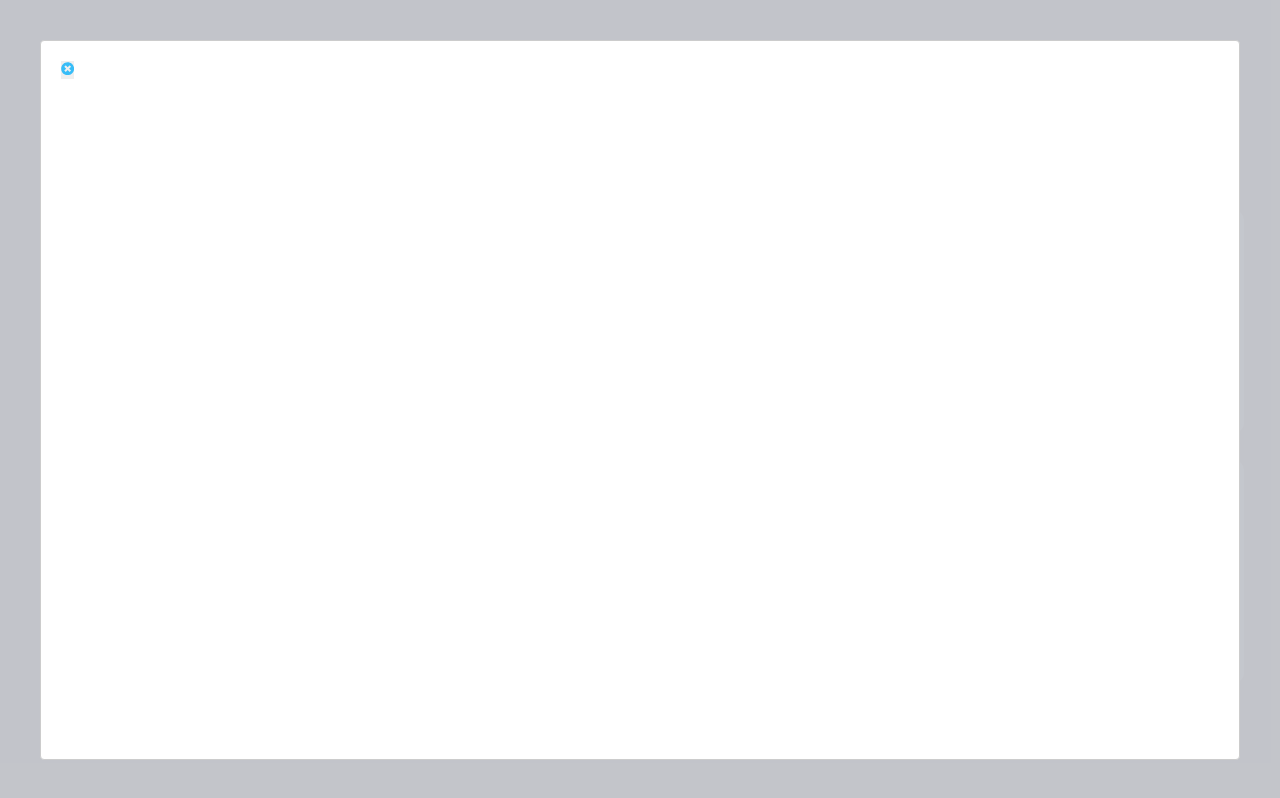
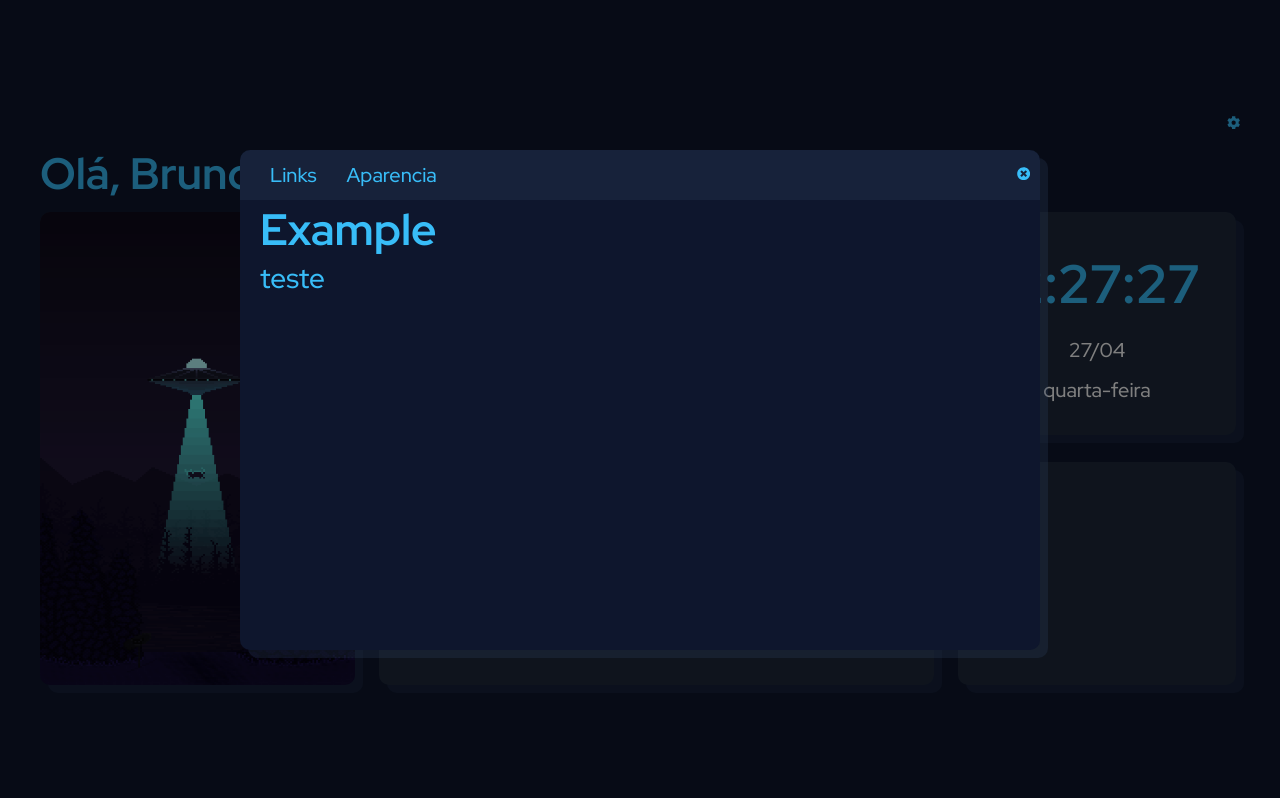
Before and after one commit to bruno-bento/startpage, a React (Create React App) app: page / in a window 1280 px wide. Both pictures are taken after a click on the button 1233 px from the left and 134 px from the top of the page. Built offline with nearby package versions, Linux system fonts and the light colour scheme; no server answers.

Commit message:
Melhorias customização modal

```diff
--- a/src/App.js
+++ b/src/App.js
@@ -5,11 +5,10 @@ import DataWeather from "./components/DataWeather/DataWeather";
 import ConfigMenu from "./components/ConfigMenu/ConfigMenu";
 function App() {
   return (
-    <div>
+    <div className="main-div">
       <ConfigMenu />
 
       <div className="App">
-        <div>
           <header className="App-header">
             <h1>Olá, Bruno</h1>
           </header>
@@ -18,7 +17,6 @@ function App() {
             <MainContent />
             <DataWeather />
           </div>
-        </div>
       </div>
     </div>
   );
--- a/src/App.scss
+++ b/src/App.scss
@@ -35,6 +35,12 @@ nav{
 
 .App-header{
     word-break: break-all;
+}
+
+.App{
+    display: flex;
+    flex-direction: column;
+    gap: 1rem;
 }
 
 .cards{
@@ -81,8 +87,17 @@ h1{
     font-size: 4.4rem;
 }
 
-
-
 .btn{
     background-color: #0E162D;
 }
+
+.main-div{
+    display: flex;
+    flex-direction: column;
+    gap: 1rem;
+}
+
+a{
+    text-decoration: none;
+
+}
--- a/src/components/Links/Links.module.scss
+++ b/src/components/Links/Links.module.scss
@@ -11,8 +11,8 @@ h3 {
 
   color: #38bdf8;
 }
-a:link,
-a:visited {
+ul a:link,
+ul a:visited {
   text-decoration: none;
   font-style: normal;
   font-weight: 500;
@@ -22,14 +22,14 @@ a:visited {
   color: #ffffff;
 }
 
-a:focus, a:hover {
+ul a:focus, ul a:hover {
   background-color: #38bdf8;
   border-radius: 1rem;
   border-color: #0E162D;
   color: #0E162D;
 }
 
-a:focus::before, a:hover::before {
+ul a:focus::before, ul a:hover::before {
   content:"->";
   color: #0E162D;
   font-family: 'Fira Code', monospace;
@@ -51,15 +51,17 @@ ul {
 ul::-webkit-scrollbar-thumb {
     background-color: #0E162D;
     border: 4px solid transparent;
-    border-radius: 8px;
+    border-radius: 1rem;
     background-clip: padding-box;
 }
 
 ul::-webkit-scrollbar {
-  width: 16px;
+  width: 1.6rem;
 }
 
 
 ul::-webkit-scrollbar-track {
+  border-radius: 1rem;
   background: #1E293B ;
+
 }
--- a/src/components/Modal/Modal.js
+++ b/src/components/Modal/Modal.js
@@ -1,25 +1,34 @@
 import style from "./Modal.module.scss";
 import ReactModal from "react-modal";
-import {FaTimesCircle} from "react-icons/fa";
+import { FaTimesCircle } from "react-icons/fa";
 const Modal = (props) => {
-    function afterOpenModal() {
-      // references are now sync'd and can be accessed.
-    }
+  function afterOpenModal() {
+    // references are now sync'd and can be accessed.
+  }
 
   return (
     <ReactModal
       isOpen={props.isOpen}
       onAfterOpen={afterOpenModal}
-      style={style.modal}
+      className={style.modal}
       contentLabel="Example Modal"
       onRequestClose={props.toggleModal}
+      overlayClassName={style.overlay}
     >
-      <div>
+      <div className={style.modalMenu}>
+        <div>
+          <a href="##" alt="teste"  >Links</a>
+          <a href="##" alt="teste"  >Aparencia</a>
+        </div>
+        <button onClick={props.toggleModal} className={`btn ${style.btnModal}`}>
+          <FaTimesCircle className={style.icons} />
+        </button>
+      </div>
 
+      <div className={style.modalContent}>
+        <h1>Example</h1>
+        <h3>teste</h3>
       </div>
-      <button onClick={props.toggleModal}>
-        <FaTimesCircle className={style.icons} />
-      </button>
 
     </ReactModal>
   );
--- a/src/components/Modal/Modal.module.scss
+++ b/src/components/Modal/Modal.module.scss
@@ -1,14 +1,70 @@
 .modal {
+    position: absolute;
     top: 50%;
     left: 50%;
-    right: auto;
-    bottom: auto;
-    margin-right: -50%;
     transform: translate(-50%, -50%);
-    width: 25%;
-    height: 25%;
+    width: 80rem;
+    height: 50rem;
+    background-color: #0E162D;
+    border-radius: 1rem;
+    filter: drop-shadow(0.8rem 0.8rem 0rem rgba(49, 68, 98, 0.25));
+
 }
 
 .icons{
     color: #38BDF8;
 }
+
+.icons:hover{
+    color: #ff0000;
+}
+
+.overlay {
+    position: fixed;
+    top: 0;
+    left: 0;
+    right: 0;
+    bottom: 0;
+    background-color: rgba(0, 0, 0, .5);
+}
+.modalMenu{
+    display: flex;
+    justify-content: space-between;
+    padding: 1rem;
+    gap: 1rem;
+    background-color: rgba(49, 68, 98, 0.25);
+    border-top-right-radius: 1rem;
+    border-top-left-radius: 1rem;
+}
+
+
+.modalMenu a:link,
+.modalMenu a:visited {
+  text-decoration: none;
+  font-style: normal;
+  font-weight: 500;
+  font-size: 2rem;
+  line-height: 3rem;
+  padding-left: 1rem;
+  color: #38BDF8;
+}
+
+.modalMenu a:focus,
+.modalMenu a:hover {
+
+  color: #FFF;
+}
+
+.modalMenu div{
+    display: flex;
+    gap: 2rem;
+    padding-left: 1rem;
+}
+
+.btnModal{
+    background-color: transparent;
+}
+
+.modalContent{
+    padding-left: 2rem;
+}
--- a/src/components/SearchBar/SearchBar.module.scss
+++ b/src/components/SearchBar/SearchBar.module.scss
@@ -26,6 +26,7 @@ button {
   border: none;
   border-radius: 1rem;
   color: #fff;
+  caret-color: #38BDF8;
 }
 
 
```
